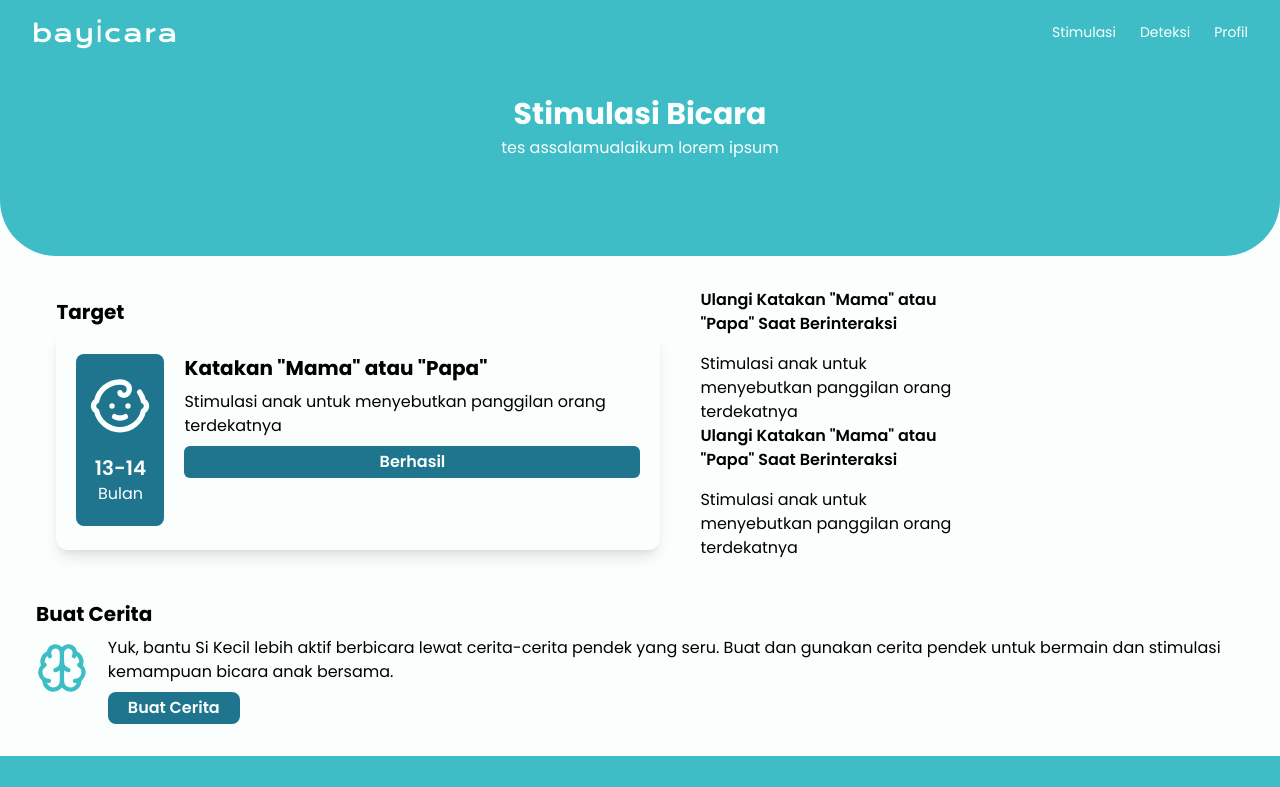
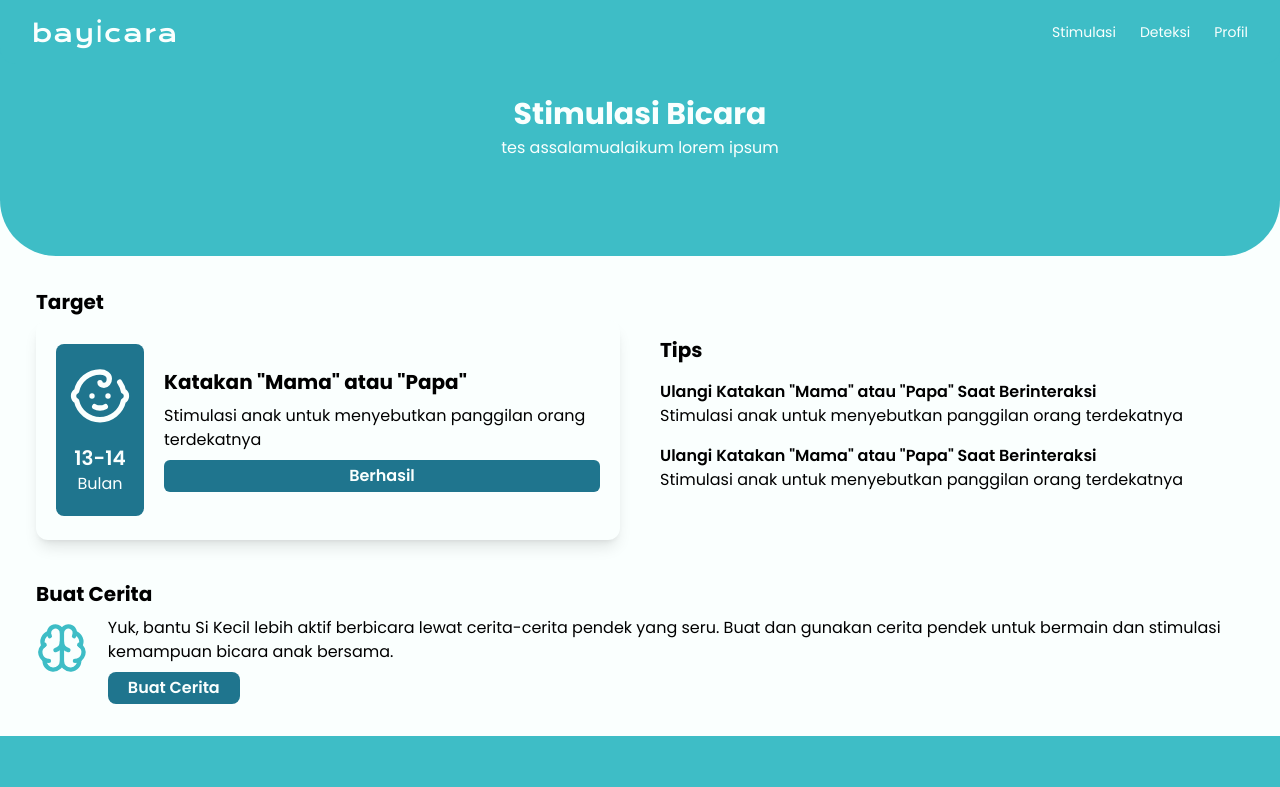
Before and after one commit to marsyaaurl/bayicara, a Next.js app: page /stimulasi/1 in a window 1280 px wide. Shown: the top 787 px of the page. Built offline with nearby package versions, Linux system fonts and the light colour scheme.

Commit message:
milestone card

```diff
--- a/app/components/MilestoneCard.tsx
+++ b/app/components/MilestoneCard.tsx
@@ -3,7 +3,6 @@
 import { useState } from 'react';
 import { Baby } from 'lucide-react';
 
-// LANGKAH 1: Definisikan interface untuk milestone di sini
 interface Milestone {
   milestone_id: number;
   usia: string;
@@ -12,7 +11,6 @@ interface Milestone {
   status: boolean;
 }
 
-// LANGKAH 2: Gunakan interface 'Milestone' sebagai tipe untuk props
 export default function MilestoneCard({ milestone }: { milestone: Milestone }) {
     const [isCompleted, setIsCompleted] = useState(milestone.status);
 
@@ -24,11 +22,10 @@ export default function MilestoneCard({ milestone }: { milestone: Milestone }) {
     return (
         <div className='w-1/2'>
             <h1 className="text-xl font-bold mb-1">Target</h1>
-            <div className='flex bg-background items-start rounded-xl shadow-lg px-5 py-6 gap-x-5 justify-center'>
+            <div className='flex bg-background items-center rounded-xl shadow-lg px-5 py-6 gap-x-5 justify-center'>
                 <div className='flex flex-col items-center justify-center gap-y-4 px-3 py-5 rounded-lg bg-secondary'>
                     <Baby className='w-16 h-16 text-background bg-transparent' />
                     <div className='flex flex-col items-center justify-center gap-y-0 bg-transparent'>
-                        {/* Menggunakan optional chaining (?) untuk keamanan jika props tidak ada */}
                         <h3 className='bg-transparent text-background text-xl font-semibold'>{milestone?.usia}</h3>
                         <h4 className='bg-transparent text-background'>Bulan</h4>
                     </div>
@@ -41,7 +38,6 @@ export default function MilestoneCard({ milestone }: { milestone: Milestone }) {
                         disabled={isCompleted}
                         className='w-full bg-secondary rounded-md h-8 font-semibold text-background disabled:bg-gray-400'
                     >
-                        {/* PERBAIKAN TAMBAHAN: Tampilkan teks, bukan boolean */}
                         {isCompleted ? 'Sudah Berhasil' : 'Berhasil'}
                     </button>
                 </div>
--- a/app/stimulasi/[milestone_id]/page.tsx
+++ b/app/stimulasi/[milestone_id]/page.tsx
@@ -32,14 +32,15 @@ const DetailedMilestonePage = async ({ params }: PageProps) => {
         <div className='flex gap-x-10 items-center justify-center mb-10'>
           <MilestoneCard milestone={currentMilestone} />
 
-          <div>
-            <div className='flex flex-col gap-y-4 w-1/2'>
+          <div className='w-1/2 flex flex-col gap-y-4'>
+            <h1 className='font-bold text-xl'>Tips</h1>
+            <div className='flex flex-col'>
               <h2 className='font-semibold bg-transparent'>
                 Ulangi {currentMilestone.title} Saat Berinteraksi
               </h2>
               <p>{currentMilestone.desc}</p> {/* Display the description */}
             </div>
-            <div className='flex flex-col gap-y-4 w-1/2'>
+            <div className='flex flex-col'>
               <h2 className='font-semibold bg-transparent'>
                 Ulangi {currentMilestone.title} Saat Berinteraksi
               </h2>
```
